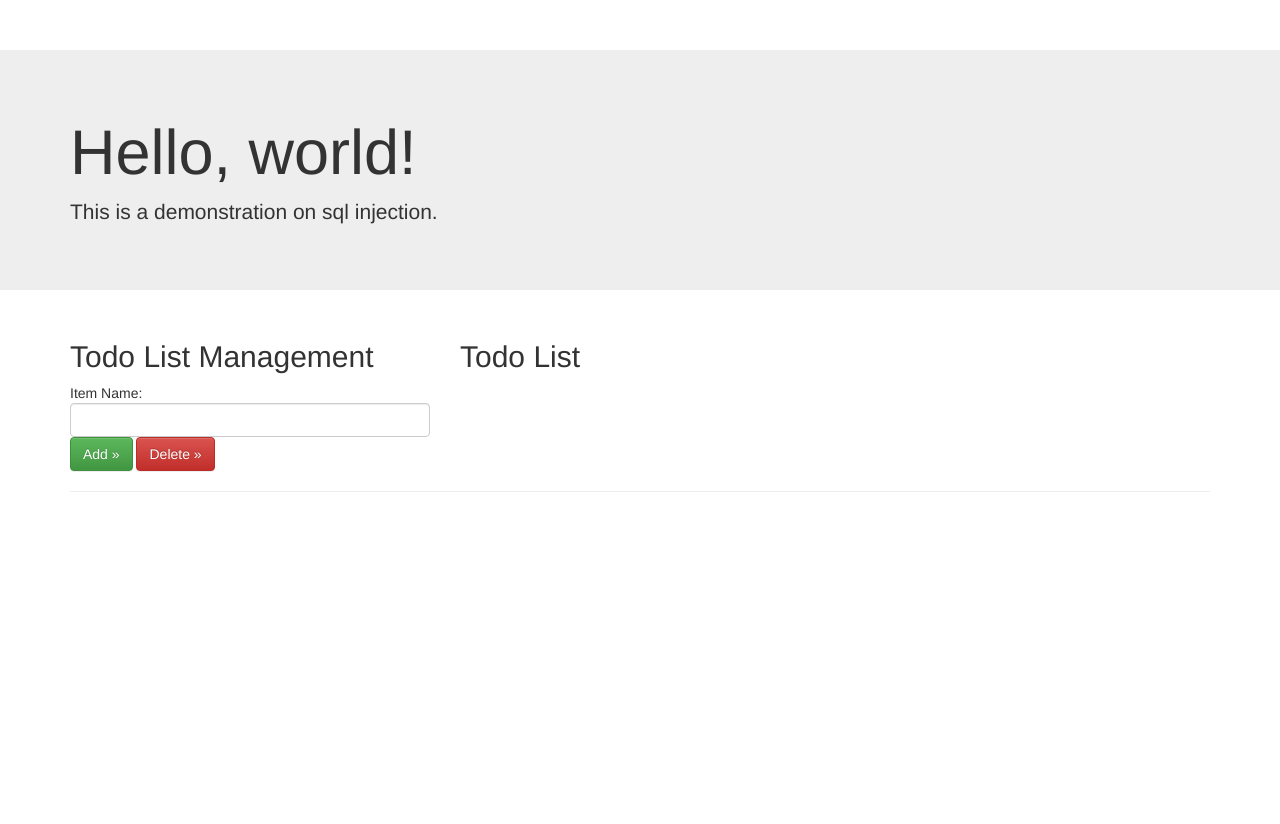
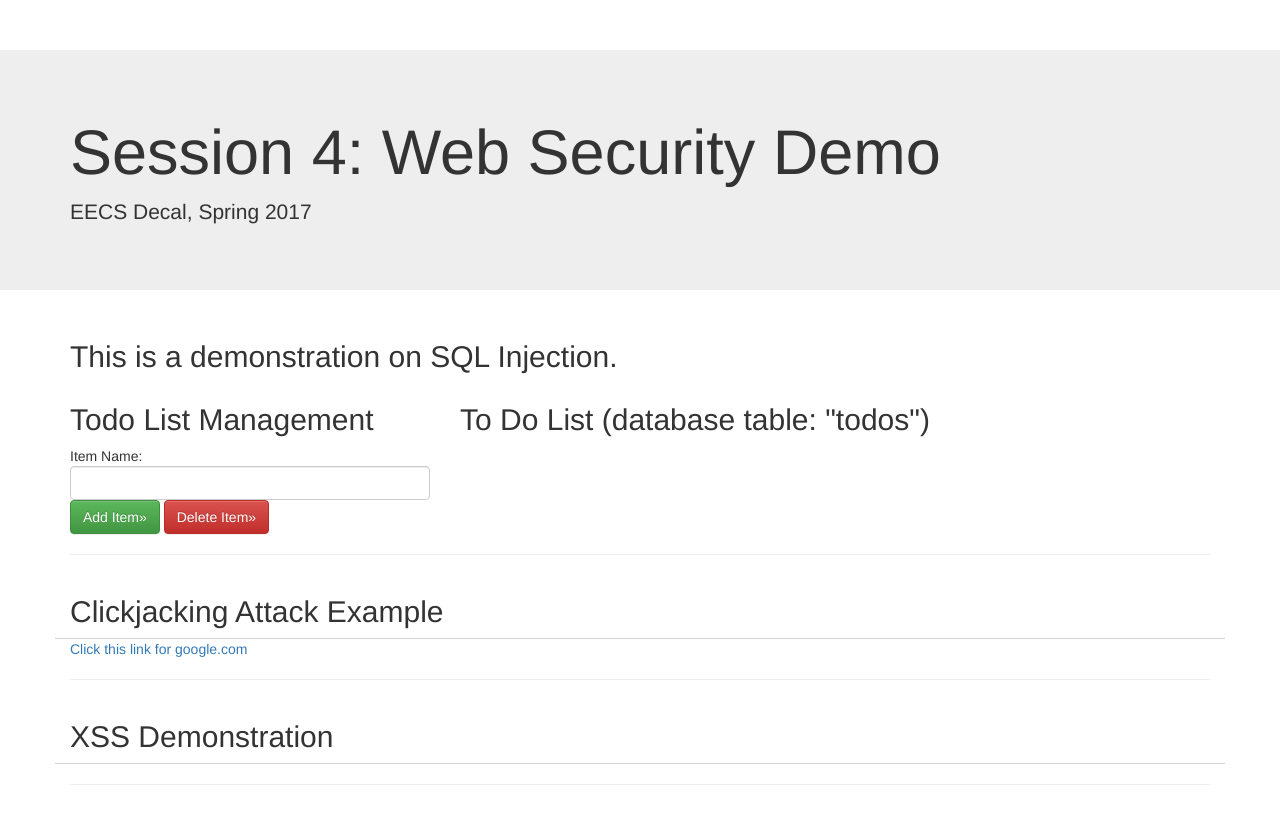
Before and after one commit to HKNDecal/HKNDecal, a plain HTML site: page session4/sqlinjection/index.html in a window 1280 px wide. Before the commit the page ends 800 px from the top, so only its background shows below. Drawn offline with nearby package versions, Linux system fonts and the light colour scheme; no server answers.

Commit message:
added clickjacking example to session4

```diff
--- a/session4/sqlinjection/index.html
+++ b/session4/sqlinjection/index.html
@@ -23,23 +23,26 @@
 
     <!-- Main jumbotron for a primary marketing message or call to action -->
     <div class="jumbotron">
-      <div class="container">
-        <h1>Hello, world!</h1>
-        <p>This is a demonstration on sql injection.</p>
+      <div class="container" style:"align:center">
+        <h1>Session 4: Web Security Demo</h1>
+         <p>EECS Decal, Spring 2017</p>
       </div>
     </div>
 
+
     <div class="container">
+      <h2>This is a demonstration on SQL Injection.</h2>
       <!-- Example row of columns -->
       <div class="row">
         <div class="col-md-4">
+
           <h2>Todo List Management</h2>
           <span> Item Name: </span> <input type="text" class="form-control" id="input_item_name">
-          <a class="btn btn-success" role="button" id='add'>Add &raquo;</a>
-          <a class="btn btn-danger" role="button" id='delete'>Delete &raquo;</a>
+          <a class="btn btn-success" role="button" id='add'>Add Item&raquo;</a>
+          <a class="btn btn-danger" role="button" id='delete'>Delete Item&raquo;</a>
         </div>
         <div class="col-md-6">
-          <h2>Todo List</h2>
+          <h2>To Do List (database table: "todos")</h2>
           <div>
             <ul id='todo_list_view'>
             </ul>
@@ -48,7 +51,39 @@
       </div>
 
       <hr>
-    </div> <!-- /container -->        <script src="//ajax.googleapis.com/ajax/libs/jquery/1.11.2/jquery.min.js"></script>
+    </div> <!-- /container -->
+
+    <div class="container">
+      <h2>Clickjacking Attack Example</h2>
+      <!-- Example row of columns -->
+      <div class="row" style="background-color:lightgray">
+        <div class="col-md-4">
+        </div>
+        <div class="col-md-6">
+       </div>
+      </div>
+
+      <a href="https://www.google.com/" onmousedown="window.location='https://en.wikipedia.org/wiki/Clickjacking'">Click this link for google.com</a>
+
+      <script type="text/javascript">
+      function clickjack() {
+        window.display(document.cookie);
+      }
+      </script>
+      <hr>
+    </div> <!-- /container -->
+
+    <div class="container">
+      <h2>XSS Demonstration</h2>
+      <!-- Example row of columns -->
+      <div class="row" style="background-color:lightgray">
+        <div class="col-md-4">
+        </div>
+      </div>
+      <hr>
+    </div>
+
+    <script src="//ajax.googleapis.com/ajax/libs/jquery/1.11.2/jquery.min.js"></script>
         <script>window.jQuery || document.write('<script src="js/vendor/jquery-1.11.2.min.js"><\/script>')</script>
 
         <script src="js/vendor/bootstrap.min.js"></script>
```
Also changed, not shown: 1 other file.
